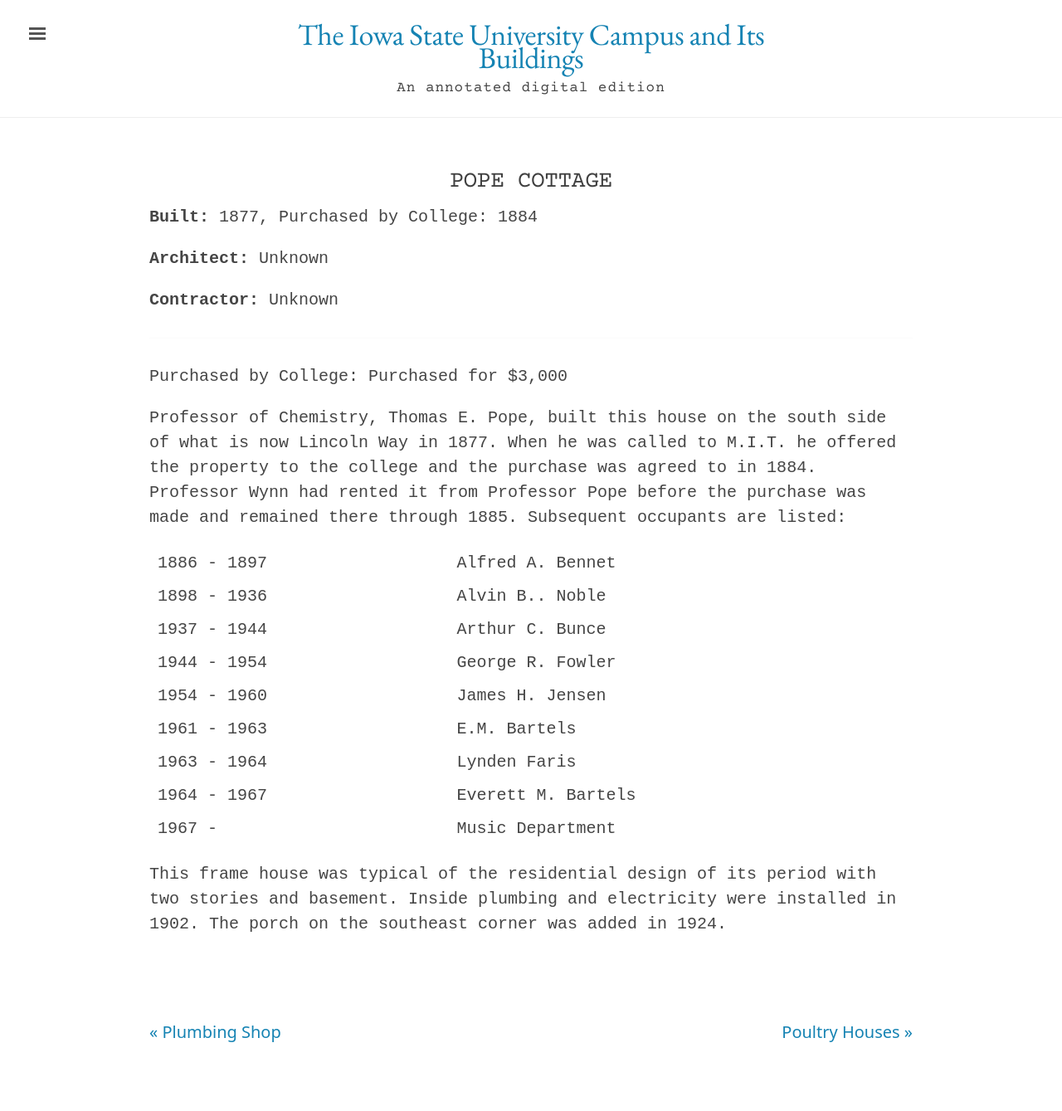
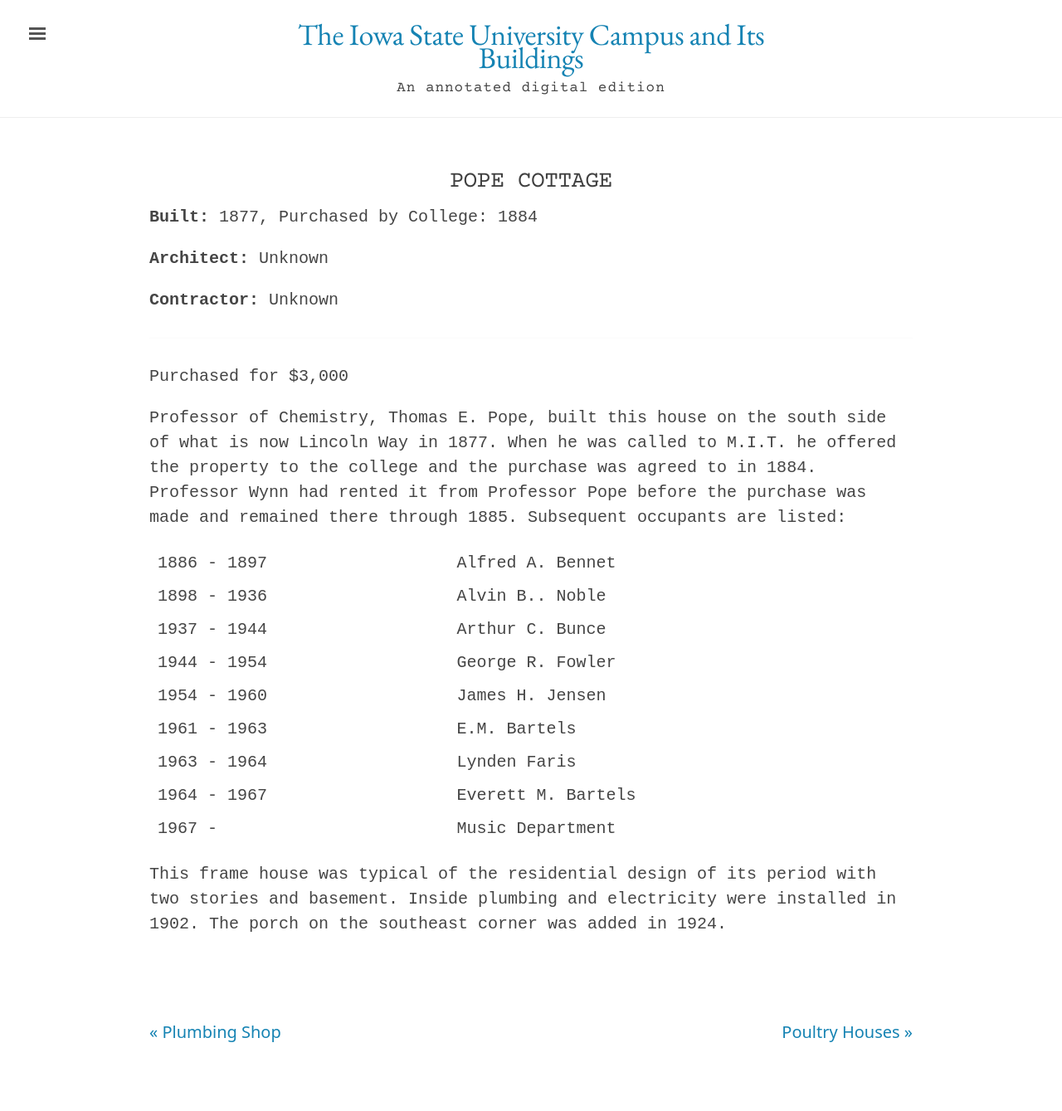
Before and after one commit to emanderson811/day-edition, a Jekyll site: the page built from _texts/buildings/170day-pope-cottage.md, in a window 1280 px wide. Shown: the whole page at 83% size. Built offline with Jekyll 4.4.1, drawn with Linux system fonts in a browser that asks for light colours.

Commit message:
Update 170day-pope-cottage.md

```diff
--- a/_texts/buildings/170day-pope-cottage.md
+++ b/_texts/buildings/170day-pope-cottage.md
@@ -16,7 +16,6 @@
 ---
 ---
 
-Purchased by College:
 Purchased for $3,000
 
 Professor of Chemistry, Thomas E. Pope, built this house on the south side of what is now Lincoln Way in 1877. When he was called to M.I.T. he offered the property to the college and the purchase was agreed to in 1884. Professor Wynn had rented it from Professor Pope before the purchase was made and remained there through 1885. Subsequent occupants are listed:
```
